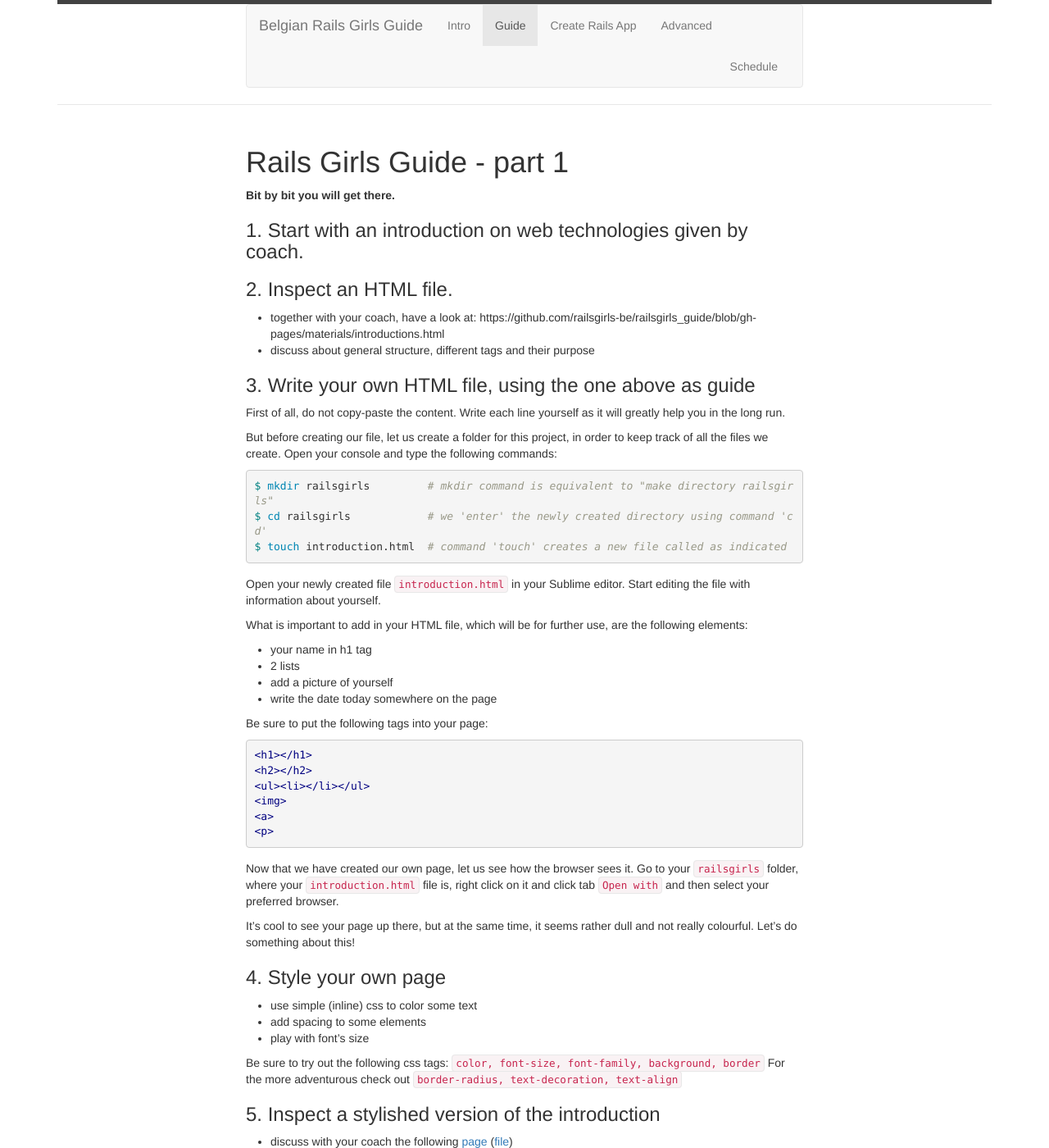
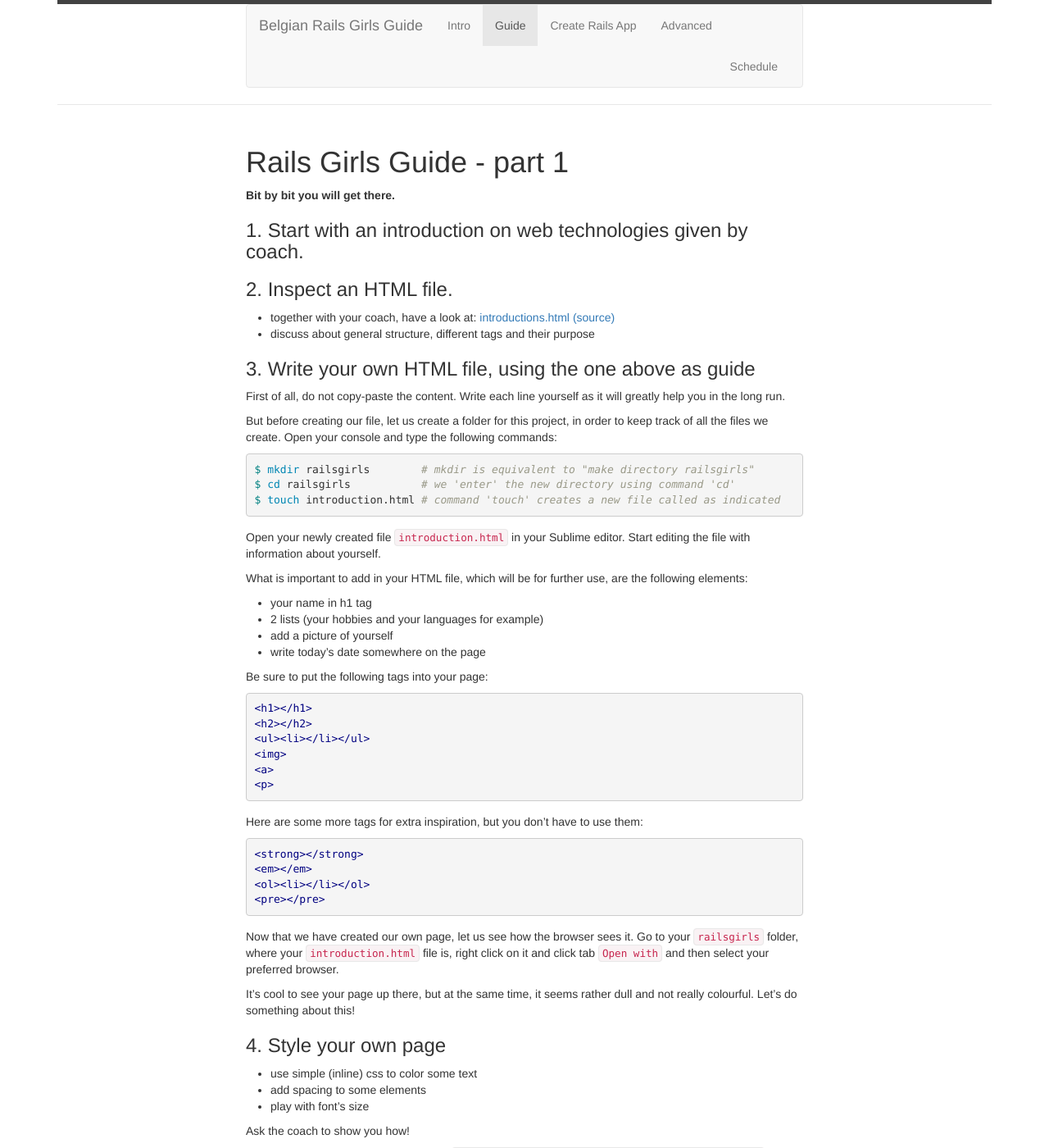
Before and after one commit to brug-be/railsgirls_guide, a Jekyll site: the page built from guide.md, in a window 1280 px wide and 1400 px high. Shown: the whole window at 82% size. Built offline with Jekyll 4.4.1, drawn with Linux system fonts in a browser that asks for light colours; nearby versions of some CDN libraries; some of the changed text lies outside the part shown.

Commit message:
small clear-ups

````diff
--- a/guide.md
+++ b/guide.md
@@ -11,7 +11,7 @@ permalink: /guide/
 ### 1. Start with an introduction on web technologies given by coach.
 
 ### 2. Inspect an HTML file.
-* together with your coach, have a look at: https://github.com/railsgirls-be/railsgirls_guide/blob/gh-pages/materials/introductions.html
+* together with your coach, have a look at: [introductions.html](https://railsgirls-be.github.io/railsgirls_guide/materials/introductions.html) [(source)](https://github.com/railsgirls-be/railsgirls_guide/blob/gh-pages/materials/introductions.html)
 * discuss about general structure, different tags and their purpose
 
 ### 3. Write your own HTML file, using the one above as guide
@@ -21,18 +21,18 @@ First of all, do not copy-paste the content. Write each line yourself as it will
 But before creating our file, let us create a folder for this project, in order to keep track of all the files we create. Open your console and type the following commands:
 
 {% highlight bash %}
-$ mkdir railsgirls         # mkdir command is equivalent to "make directory railsgirls"
-$ cd railsgirls            # we 'enter' the newly created directory using command 'cd'
-$ touch introduction.html  # command 'touch' creates a new file called as indicated
+$ mkdir railsgirls        # mkdir is equivalent to "make directory railsgirls"
+$ cd railsgirls           # we 'enter' the new directory using command 'cd'
+$ touch introduction.html # command 'touch' creates a new file called as indicated
 {% endhighlight %}
 Open your newly created file `introduction.html` in your Sublime editor. Start editing the file with information about yourself.
 
 What is important to add in your HTML file, which will be for further use, are the following elements:
 
 * your name in h1 tag
-* 2 lists
+* 2 lists (your hobbies and your languages for example)
 * add a picture of yourself
-* write the date today somewhere on the page
+* write today's date somewhere on the page
 
 Be sure to put the following tags into your page:
 
@@ -45,6 +45,15 @@ Be sure to put the following tags into your page:
 <p>
 {% endhighlight %}
 
+Here are some more tags for extra inspiration, but you don't have to use them:
+
+{% highlight html %}
+<strong></strong>
+<em></em>
+<ol><li></li></ol>
+<pre></pre>
+{% endhighlight %}
+
 Now that we have created our own page, let us see how the browser sees it. Go to your `railsgirls` folder, where your `introduction.html` file is, right click on it and click tab `Open with` and then select your preferred browser.
 
 It's cool to see your page up there, but at the same time, it seems rather dull and not really colourful. Let's do something about this!
@@ -55,6 +64,8 @@ It's cool to see your page up there, but at the same time, it seems rather dull
 * add spacing to some elements
 * play with font's size
 
+Ask the coach to show you how!
+
 Be sure to try out the following css tags: ```color, font-size, font-family, background, border```
 For the more adventurous check out ```border-radius, text-decoration, text-align```
 
@@ -62,10 +73,10 @@
 
 * discuss with your coach the following
 <a href="http://railsgirls-be.github.io/railsgirls_guide/materials/introductions_boostrap_and_js.html" target="_blank">page</a>
-(<a href="https://github.com/railsgirls-be/railsgirls_guide/blob/gh-pages/materials/introductions_boostrap_and_js.html" target="_blank">file</a>)
+(<a href="https://github.com/railsgirls-be/railsgirls_guide/blob/gh-pages/materials/introductions_boostrap_and_js.html" target="_blank">source</a>)
 
 * understand the structure, what is the HTML part, the CSS part and the JS part
 
 * understand what Bootstrap is and how we can use it in our file
 
-* go to: http://getbootstrap.com/ and find some classes to use
+* go to: [http://getbootstrap.com/](http://getbootstrap.com/) and find some classes to use
````
